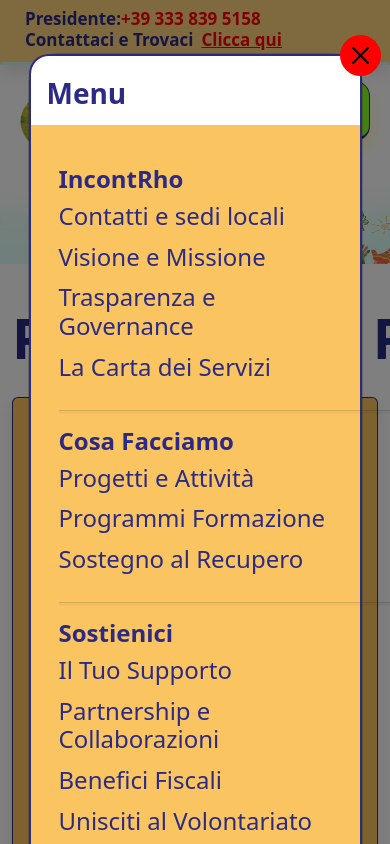
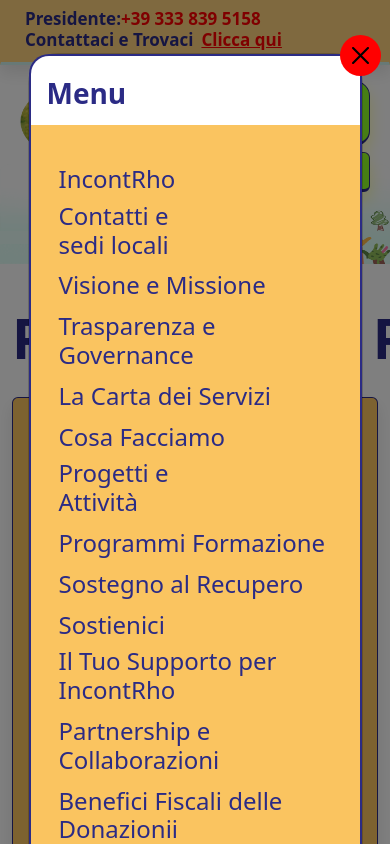
Before and after one commit to Jose24-rgb/PaginaWebIncontRho_Front, a React (Create React App) app: page /prevenire-e-proteggere in a window 390 px wide. Both pictures are taken after a click on the button 336 px from the left and 110 px from the top of the page. Built offline with nearby package versions, Linux system fonts and the light colour scheme.

Commit message:
modifiche

```diff
--- a/src/App.css
+++ b/src/App.css
@@ -348,11 +348,26 @@
   display: none;
 }
 
-@media (max-width: 767px) {
+@media (max-width: 767px){
   .navbar {
     position: relative;
     z-index: 2;
   }
+
+  .navbar .d-flex.flex-column {
+    gap: 6px;
+    align-items: flex-end!important
+  }
+
+    .btn-dona {
+      order: 2; /* Va sotto */
+    }
+    .btn-burger {
+      order: 1; /* Va sopra */
+
+    }
+
+
 
   .modal-dialog {
 
@@ -401,30 +416,8 @@
     margin-bottom: 35px;
   }
 
-  /* Bottoni in colonna */
-  .navbar .d-flex.flex-column {
-    flex-direction: column !important;
-    gap: 6px;
-    flex-direction: row !important;
-    align-items: flex-end !important;
-  }
-
-  .btn-primary {
-    width: 100% !important;
-    font-size: 17px !important;
-    height: 40px !important;
-  }
 
 
-  .btn-outline-primary {
-    width: 60% !important;
-    font-size: 17px !important;
-    margin-top: 0px;
-    font-size: 17px !important;
-    height: 60px !important;
-    padding-top: 6px !important;
-    border-radius: 15px;
-  }
 
   .btn-outline-primary svg {
     width: 40px;
@@ -464,18 +457,18 @@
   /* Footer immagini disattivate su mobile */
 
   .footer-image2 {
-    max-width: 370px !important;
+    max-width: 500px !important;
     height: 50px !important;
-    left: 400px !important;
+    left: 630px !important;
     transform: translateX(-50%) !important;
     position: relative !important;
 
   }
 
   .footer-image {
-    max-width: 370px !important;
+    max-width: 500px !important;
     height: 50px !important;
-    left: 36px !important;
+    left: 130px !important;
     transform: translateX(-50%) !important;
     position: relative;
     top: 50px;
@@ -492,14 +485,14 @@
     width: 300px !important;
     height: 100px !important;
     top: 83px !important;
-    left: 370px !important;
+    left: 440px !important;
     transform: none !important;
 
   }
 
   .floating-image{
     position: absolute !important;
-    width: 370px !important;
+    width: 440px !important;
     height: 100px !important;
     top: 83px !important;
     left: 0px !important;
@@ -566,3 +559,130 @@
 
 
 }
+
+@media (max-width: 767px) and (orientation: landscape) {
+  .mobile-landscape-layout {
+    display: flex !important;
+    flex-direction: row !important;
+    flex-wrap: nowrap;
+    justify-content: space-between;
+    gap: 1rem;
+    width: 100%;
+    overflow-x: auto;
+    align-items: flex-start !important;
+
+  }
+
+
+  .mobile-menu-separator {
+    width: 510%;
+    height: 1px;
+    background: rgba(0,0,0,0.15);
+    box-shadow: 0 2px 2px rgba(0,0,0,0.1);
+
+  }
+
+
+  .mobile-landscape-layout > div {
+    flex: 1 1 20%;
+    min-width: 150px;
+    display: flex;
+    flex-direction: column; /* colonna verticale */
+  }
+
+  .mobile-landscape-layout h5 {
+    font-size: 16px;
+    font-weight: bold;
+    color: #2B2B85;
+    margin-bottom: 10px;
+    text-align: left;
+
+
+  }
+
+  .mobile-landscape-layout .nav {
+    align-items: flex-start;
+  }
+
+  .mobile-landscape-layout .custom-nav-link {
+    text-align: left !important;
+    font-size: 14px;
+    margin-bottom: 5px;
+  }
+  .custom-modal-width  {
+    width: 100% !important;
+    max-width: none !important;
+    padding: 1.5rem 2rem !important; /* più spazio interno */
+    display: flex !important;
+    justify-content: center !important;
+    overflow-x: auto;
+    overflow-y: auto;
+  }
+  .mobile-landscape-layout {
+    width: 100% !important;
+    gap: 1.5rem !important;
+    flex-wrap: nowrap !important;
+
+    height: 370px;
+  }
+  .mobile-landscape-layout h5 {
+    font-size: 23px !important;
+  }
+
+
+  .mobile-landscape-layout .nav-link,
+  .mobile-landscape-layout .custom-nav-link {
+    font-size: 19px !important; /* forza la dimensione */
+    text-align: left !important;
+    width: 100%;
+
+  }
+
+  .col-incontrho h5,
+  .col-sostienici h5,
+  .col-news h5,
+  .col-campagne h5 {
+    margin-top: 27px;
+  }
+
+  .col-campagne h5 {
+    margin-left: -50px;
+  }
+  .col-news .nav {
+    margin-left: 25px;
+
+  }
+
+  .col-incontrho .nav,
+  .col-sostienici .nav,
+  .col-news .nav,
+  .col-campagne .nav,
+  .col-cosa-facciamo .nav{
+    margin-top: 15px;
+  }
+
+
+  .modal-title {
+    margin-bottom: -10px;
+    margin-top: -10px;
+    padding-top: 20px;
+  }
+  .navbar .d-flex.flex-column {
+    flex-direction: column !important; /* rimane colonna */
+    gap: 6px;
+    align-items: flex-end !important;
+    margin-top: 15px;
+
+  }
+
+  .btn-dona {
+    order: 2 !important;
+    margin-right: 80px;
+    width: 100px !important;
+    margin-top: -56px;
+  }
+  .btn-burger {
+    order: 1 !important;
+
+  }
+}
--- a/src/App.js
+++ b/src/App.js
@@ -82,8 +82,8 @@
 
           {/* Bottoni */}
           <div className="d-flex flex-column flex-md-row align-items-center me-2 me-md-4" style={{ position: 'relative', zIndex: 2 }}>
-            <Button variant="primary" className="mb-2 mb-md-0 me-md-3 w-100 w-md-auto">Dona Ora</Button>
-            <Button variant="outline-primary" onClick={handleShow} className="d-flex align-items-center justify-content-center">
+            <Button variant="primary" className="btn-dona mb-2 mb-md-0 me-md-3 w-100 w-md-auto">Dona Ora</Button>
+            <Button variant="outline-primary" onClick={handleShow} className=".btn-burger d-flex align-items-center justify-content-center">
               <svg xmlns="http://www.w3.org/2000/svg" width="100" height="30" viewBox="0 0 100 40">
                 <rect y="-15" width="100" height="4" fill="currentColor"/>
                 <rect y="10" width="100" height="4" fill="currentColor"/>
@@ -100,7 +100,7 @@
           <Modal.Title>Menu</Modal.Title>
         </Modal.Header>
         <Modal.Body>
-          <Container className="py-4">
+          <Container className="py-4 ">
 
             {/* VERSIONE DESKTOP */}
             <div className="d-none d-md-block">
@@ -180,49 +180,63 @@
               </Row>
             </div>
 
-            {/* VERSIONE MOBILE */}
-            <div className="d-block d-md-none">
-              {/* IncontRho */}
-              <h5 className="fw-bold mb-2 text-primary">IncontRho</h5>
-              <Nav className="flex-column mb-3">
-                <Nav.Link as={Link} to="/accoglienza-e-ascolto" onClick={handleClose}>Contatti e sedi locali</Nav.Link>
+            <div className="d-block d-md-none mobile-menu">
+  <div className="mobile-landscape-layout">
+
+    {/* LINEA SEPARATRICE UNICA SOTTO I TITOLI */}
+
+
+    {/* Colonna IncontRho */}
+    <div className="col-incontrho">
+      <h5>IncontRho</h5>
+      <div className="mobile-menu-separator"></div>
+      <Nav className="flex-column">
+        <Nav.Link as={Link} to="/accoglienza-e-ascolto" onClick={handleClose}>Contatti e <br /> sedi locali</Nav.Link>
         <Nav.Link as={Link} to="/visione-missione" onClick={handleClose}>Visione e Missione</Nav.Link>
         <Nav.Link as={Link} to="/trasparenza" onClick={handleClose}>Trasparenza e Governance</Nav.Link>
         <Nav.Link as={Link} to="/la-carta-dei-servizi" onClick={handleClose}>La Carta dei Servizi</Nav.Link>
       </Nav>
-              <div className="menu-titles-separator mb-3"></div>
+    </div>
 
-              {/* Cosa Facciamo */}
-              <h5 className="fw-bold mb-2 text-primary">Cosa Facciamo</h5>
-              <Nav className="flex-column mb-3">
-                <Nav.Link as={Link} to="/progetti-e-attivita" onClick={handleClose}>Progetti e Attività</Nav.Link>
+    {/* Colonna Cosa Facciamo */}
+    <div className="col-cosa-facciamo">
+      <h5>Cosa Facciamo</h5>
+      <Nav className="flex-column">
+        <Nav.Link as={Link} to="/progetti-e-attivita" onClick={handleClose}>Progetti e <br />  Attività</Nav.Link>
         <Nav.Link as={Link} to="/programmi-di-formazione" onClick={handleClose}>Programmi Formazione</Nav.Link>
         <Nav.Link as={Link} to="/sostegno-al-recupero" onClick={handleClose}>Sostegno al Recupero</Nav.Link>
       </Nav>
-              <div className="menu-titles-separator mb-3"></div>
+    </div>
 
-              {/* Sostienici */}
-              <h5 className="fw-bold mb-2 text-primary">Sostienici</h5>
-              <Nav className="flex-column mb-3">
-                <Nav.Link as={Link} to="/il-tuo-supporto-per-incontrho" onClick={handleClose}>Il Tuo Supporto</Nav.Link>
+    {/* Colonna Sostienici */}
+    <div className="col-sostienici">
+      <h5>Sostienici</h5>
+      <Nav className="flex-column">
+        <Nav.Link as={Link} to="/il-tuo-supporto-per-incontrho" onClick={handleClose}>Il Tuo Supporto per IncontRho</Nav.Link>
         <Nav.Link as={Link} to="/partnership-e-collaborazioni" onClick={handleClose}>Partnership e Collaborazioni</Nav.Link>
-                <Nav.Link as={Link} to="/benefici-fiscali-delle-donazioni" onClick={handleClose}>Benefici Fiscali</Nav.Link>
-                <Nav.Link as={Link} to="/unisciti-al-nostro-volontariato" onClick={handleClose}>Unisciti al Volontariato</Nav.Link>
-                <Nav.Link as={Link} to="/unisciti-al-nostro-attivismo" onClick={handleClose}>Unisciti all’Attivismo</Nav.Link>
+        <Nav.Link as={Link} to="/benefici-fiscali-delle-donazioni" onClick={handleClose}>Benefici Fiscali delle Donazionii</Nav.Link>
+        <Nav.Link as={Link} to="/unisciti-al-nostro-volontariato" onClick={handleClose}>Unisciti al Nostro Volontariato</Nav.Link>
+        <Nav.Link as={Link} to="/unisciti-al-nostro-attivismo" onClick={handleClose}>Unisciti al Nostro Attivismo</Nav.Link>
       </Nav>
-              <div className="menu-titles-separator mb-3"></div>
+    </div>
 
-              <h5 className="fw-bold mb-2 text-primary">News</h5>
-<Nav className="flex-column mb-3">
-  <span className="custom-nav-link" style={{ cursor: 'default', color: '#6d6dec' }}>-</span>
-</Nav>
-<div className="menu-titles-separator mb-3"></div>
-
-{/* Campagne */}
-<h5 className="fw-bold mb-2 text-primary">Campagne</h5>
+    {/* Colonna News */}
+    <div className="col-news">
+      <h5>News</h5>
       <Nav className="flex-column">
         <span className="custom-nav-link" style={{ cursor: 'default', color: '#6d6dec' }}>-</span>
       </Nav>
+    </div>
+
+    {/* Colonna Campagne */}
+    <div className="col-campagne">
+      <h5>Campagne</h5>
+      <Nav className="flex-column">
+        <span className="custom-nav-link" style={{ cursor: 'default', color: '#6d6dec' }}>-</span>
+      </Nav>
+    </div>
+
+  </div>
 </div>
 
           </Container>
```
Lines whose indentation alone changed are shown as unchanged.
